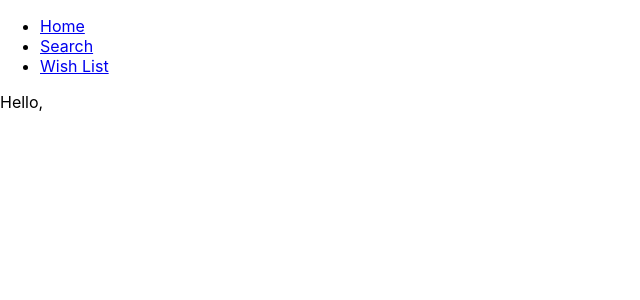
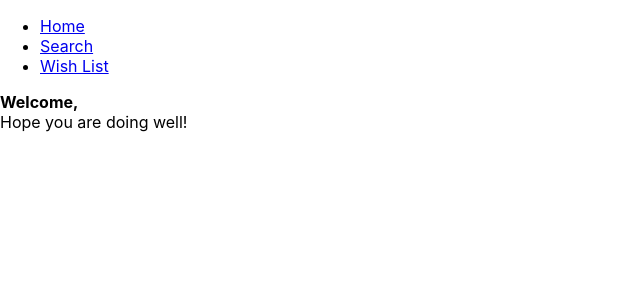
Before and after one commit to TalMekler/colman-dev-club, a React (Create React App) app: page /search in a window 1280 px wide. Shown: the top 300 px of the page, without its empty margins (0-640 px from the left). Built offline with nearby package versions, Linux system fonts and the light colour scheme.

Commit message:
Search update

```diff
--- a/src/components/Search.js
+++ b/src/components/Search.js
@@ -18,7 +18,12 @@ const Search = (props) => {
     }
 
     return (
-        <div>Hello, {props.UN}</div>
+        <div>
+            <p>
+                <strong>Welcome, {props.UN}</strong><br></br>
+                Hope you are doing well!
+            </p>
+        </div>
     );
 }
 
```
